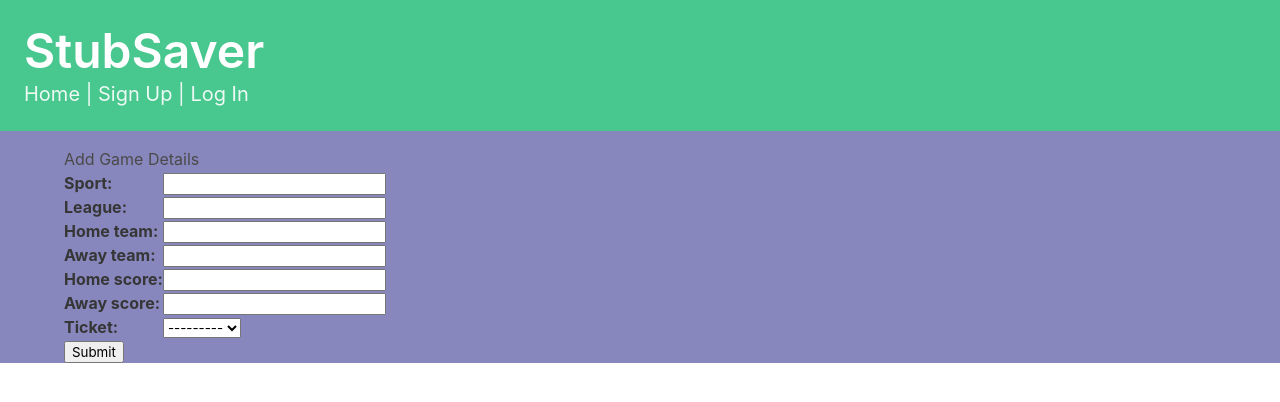
After one commit to tpett20/StubSaver, a Django app: page /tickets/1/sport_event/create/ in a window 1280 px wide. The commit adds this page. Shown: the top 402 px of the page. Run offline with Django 4.2, Linux system fonts and the light colour scheme; data that the repository does not hold is empty.

Commit message:
beginning functionality for adding sportevent model to ticket.

```diff
--- a/main_app/admin.py
+++ b/main_app/admin.py
@@ -1,8 +1,9 @@
 from django.contrib import admin
-from .models import Artist, Ticket, Highlight, Location
+from .models import Artist, Ticket, Highlight, Location, SportEvent
 
 # Register your models here.
 admin.site.register(Artist)
 admin.site.register(Ticket)
 admin.site.register(Highlight)
 admin.site.register(Location)
+admin.site.register(SportEvent)
--- a/main_app/models.py
+++ b/main_app/models.py
@@ -36,8 +36,7 @@ class Ticket(models.Model):
     name = models.CharField(max_length=100)
     date = models.DateField('date (yyyy-mm-dd)')
     companion = models.CharField(max_length=250)
-    event_type = models.CharField(
-        max_length=1, choices=EVENT_TYPES, default=EVENT_TYPES[0][0])
+    event_type = models.CharField(max_length=1, choices=EVENT_TYPES, default=EVENT_TYPES[0][0])
     artists = models.ManyToManyField(Artist, blank=True)
     location = models.ForeignKey(Location, on_delete=models.SET_NULL, blank=True, null=True)
     user = models.ForeignKey(User, on_delete=models.CASCADE)
@@ -49,6 +48,20 @@ class Ticket(models.Model):
         return reverse('detail', kwargs={'ticket_id': self.id})
 
 
+class SportEvent(models.Model):
+    sport = models.CharField(max_length=100)
+    league = models.CharField(max_length=100)
+    home_team = models.CharField(max_length=100)
+    away_team = models.CharField(max_length=100)
+    home_score = models.IntegerField()
+    away_score = models.IntegerField()
+    ticket = models.OneToOneField(Ticket, on_delete=models.CASCADE)
+    user = models.ForeignKey(User, on_delete=models.CASCADE)
+
+    def __str__(self):
+        return f"{self.home_team} v. {self.away_team}"
+
+
 class Highlight(models.Model):
     content = models.TextField('Your Highlights')
     video_url = models.CharField(null=True, blank=True)
--- /dev/null
+++ b/main_app/templates/main_app/sportevent_form.html
@@ -0,0 +1,12 @@
+{% extends 'base.html' %}
+
+{% block content %}
+  <h1>Add Game Details</h1>
+  <form action="" method="POST">
+    {% csrf_token %}
+    <table>
+      {{ form.as_table }}
+    </table>
+    <input type="submit" value="Submit">
+  </form>
+{% endblock %}
--- a/main_app/urls.py
+++ b/main_app/urls.py
@@ -15,5 +15,6 @@ urlpatterns = [
     path('tickets/<int:ticket_id>/unassoc_artist/<int:artist_id>/', views.unassoc_artist, name='unassoc_artist'),
     path('locations/', views.LocationIndex.as_view(), name="locations_index"),
     path('locations/<int:pk>/', views.LocationDetail.as_view(), name='location_detail'),
-    path('locations/create/', views.LocationCreate.as_view(), name='locations_create')
+    path('locations/create/', views.LocationCreate.as_view(), name='locations_create'),
+    path('tickets/<int:pk>/sport_event/create/', views.SportEventCreate.as_view(), name='sport_event_create')
     ]
--- a/main_app/views.py
+++ b/main_app/views.py
@@ -1,4 +1,3 @@
-from django.utils import timezone
 from django.shortcuts import render, redirect
 from django.contrib.auth import login
 from django.contrib.auth.forms import UserCreationForm
@@ -6,7 +5,7 @@ from django.contrib.auth.decorators import login_required
 from django.views.generic.list import ListView
 from django.views.generic.detail import DetailView
 from django.views.generic.edit import CreateView, UpdateView, DeleteView
-from .models import Ticket, Artist, Location
+from .models import Ticket, Artist, Location, SportEvent
 from .forms import HighlightForm, ArtistForm
 
 # Create your views here.
@@ -101,3 +100,14 @@ class LocationCreate(CreateView):
     def form_valid(self, form):
         form.instance.user = self.request.user
         return super().form_valid(form)
+
+class SportEventCreate(CreateView):
+    model = SportEvent
+    fields = ['sport', 'league', 'home_team', 'away_team', 'home_score', 'away_score', 'ticket']
+
+    def form_valid(self, form):
+        print('HELOOOOOOOOO', self)
+        form.instance.user = self.request.user
+        return super().form_valid(form)
+
+    success_url = '/tickets'
```
Also changed, not shown: main_app/templates/tickets/detail.html (+10 -0 lines), main_app/migrations/0011_sportevent.py (added).
